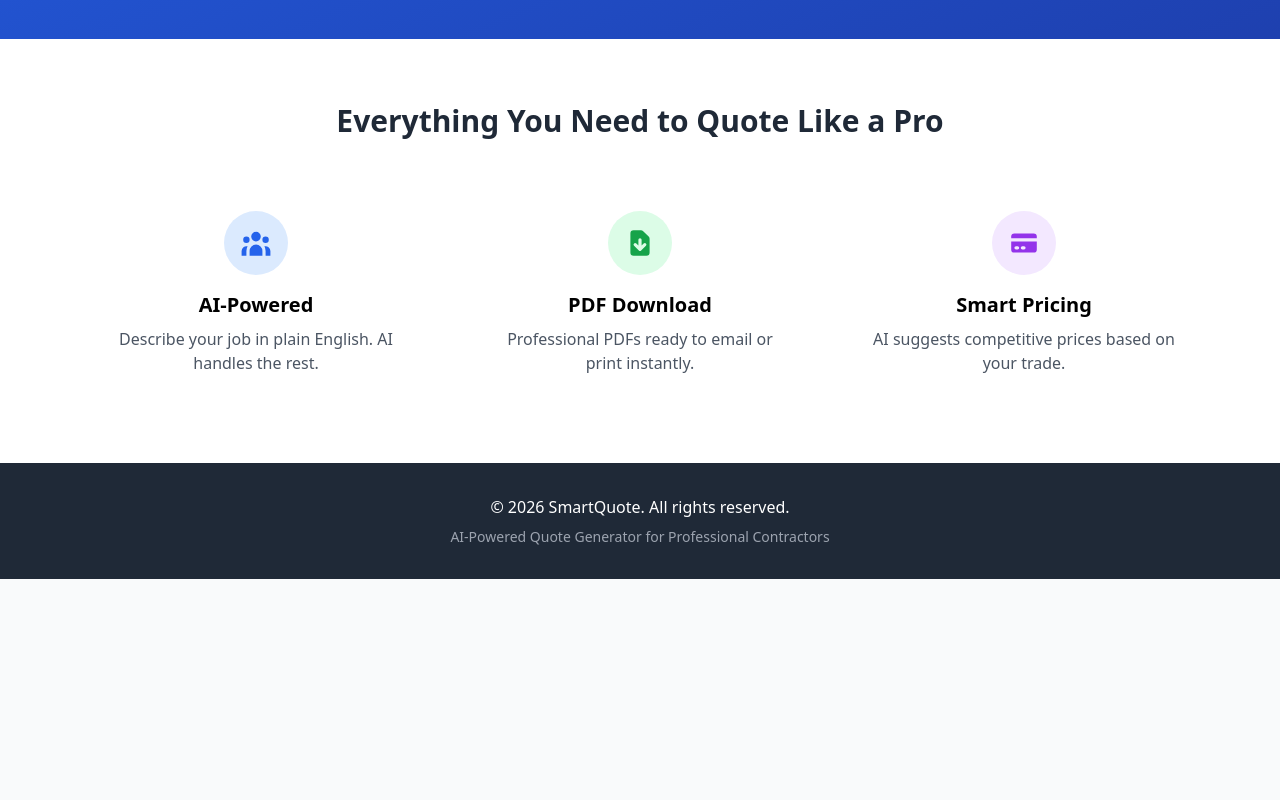
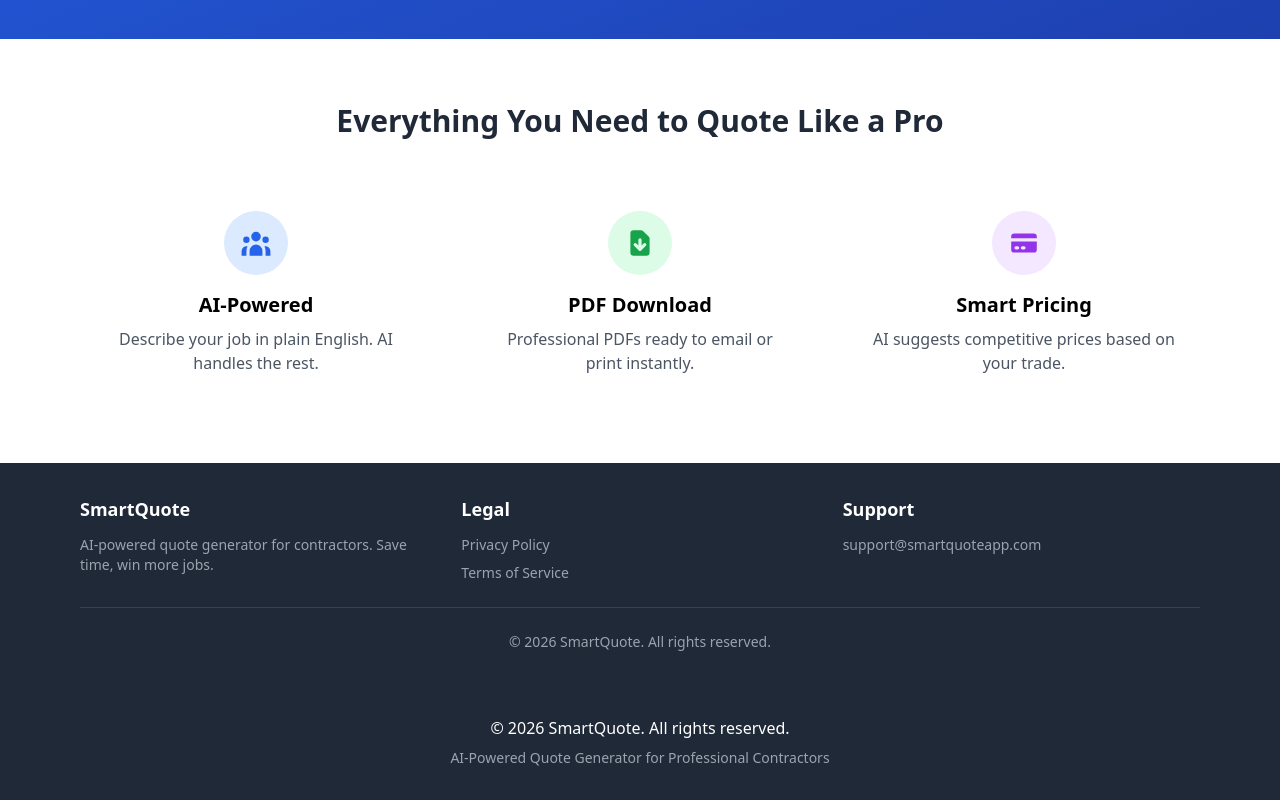
Before and after one commit to jpiccampbell-prog/SmartQuote-App, a website: page index.html in a window 1280 px wide. Shown: the part 569-1369 px from the top of the page. Before the commit the page ends 1148 px from the top, so only its background shows below. Drawn offline with nearby package versions, Linux system fonts and the light colour scheme; no server answers.

Commit message:
Update index.html

```diff
--- a/index.html
+++ b/index.html
@@ -346,6 +346,34 @@
     </div>
   </section>
 
+  <!-- FOOTER -->
+  <footer class="bg-gray-800 text-white py-8">
+    <div class="container mx-auto px-4 max-w-6xl">
+      <div class="grid sm:grid-cols-2 md:grid-cols-3 gap-6 mb-6">
+        <div>
+          <h4 class="font-bold text-lg mb-3">SmartQuote</h4>
+          <p class="text-gray-400 text-sm">AI-powered quote generator for contractors. Save time, win more jobs.</p>
+        </div>
+        <div>
+          <h4 class="font-bold text-lg mb-3">Legal</h4>
+          <ul class="space-y-2 text-sm">
+            <li><a href="privacy.html" class="text-gray-400 hover:text-white">Privacy Policy</a></li>
+            <li><a href="terms.html" class="text-gray-400 hover:text-white">Terms of Service</a></li>
+          </ul>
+        </div>
+        <div>
+          <h4 class="font-bold text-lg mb-3">Support</h4>
+          <ul class="space-y-2 text-sm">
+            <li><a href="mailto:support@smartquoteapp.com" class="text-gray-400 hover:text-white">support@smartquoteapp.com</a></li>
+          </ul>
+        </div>
+      </div>
+      <div class="border-t border-gray-700 pt-6 text-center text-sm text-gray-400">
+        <p>&copy; 2026 SmartQuote. All rights reserved.</p>
+      </div>
+    </div>
+  </footer>
+
   <!-- LOGIN MODAL -->
   <div id="loginModal" class="hidden fixed inset-0 bg-black bg-opacity-50 flex items-center justify-center z-50">
     <div class="bg-white rounded-lg p-8 max-w-md w-full mx-4">
```
